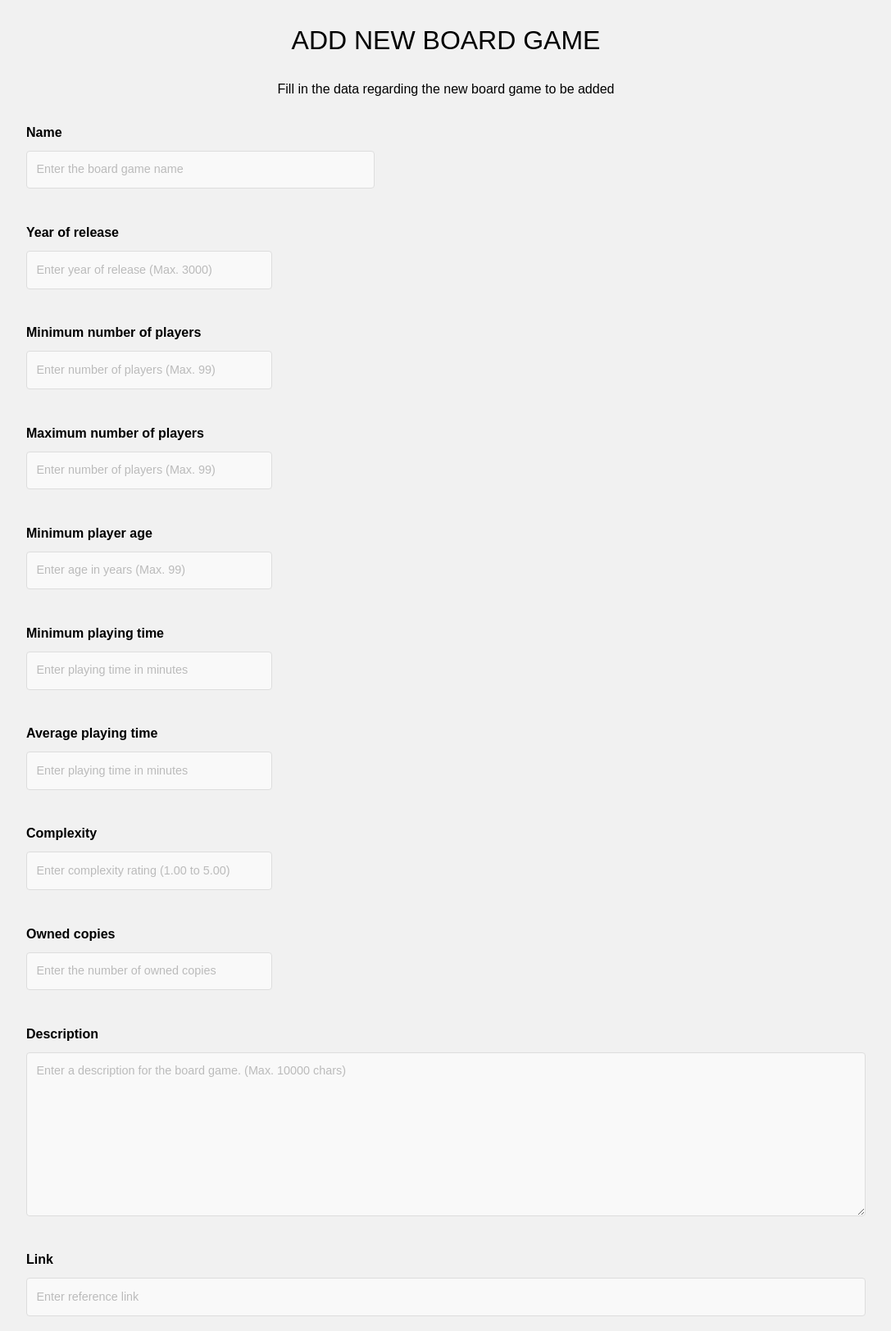
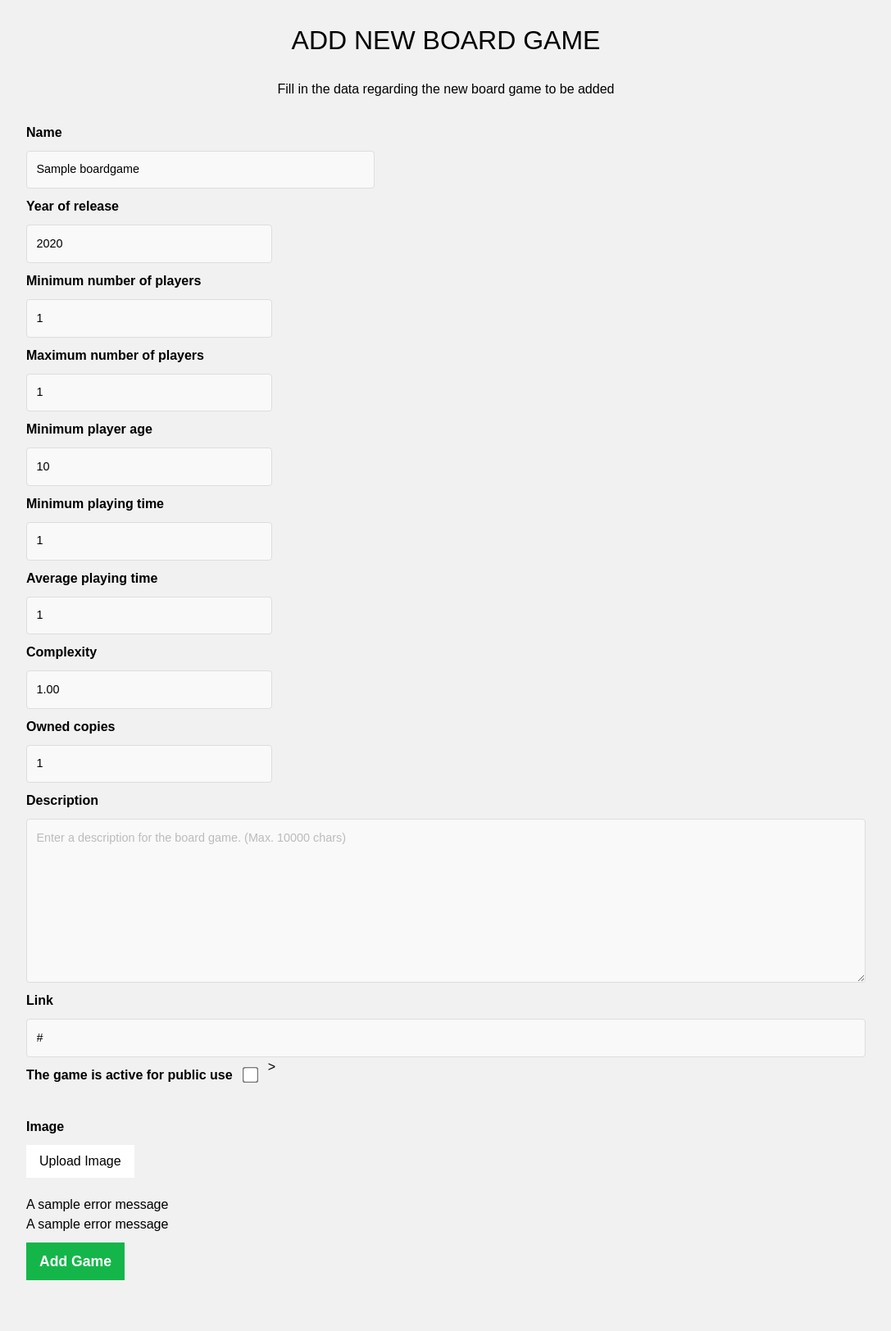
Before and after one commit to pedroagria/DIAM_projecto, a Django app: page /boardgamecafe/editgame/1 in a window 1280 px wide. Shown: the part 296-1920 px from the top of the page at 82% size, without its empty margins (96-1183 px from the left). Run offline with Django 4.2, Linux system fonts and the light colour scheme; tables that the repository leaves empty hold one stand-in row (values such as "Sample post").

Commit message:
Base de dados mais compostinha

```diff
--- a/boardgamecafe/static/boardgamecafe/css/style.css
+++ b/boardgamecafe/static/boardgamecafe/css/style.css
@@ -166,7 +166,7 @@
 /*.w3-pink,.w3-hover-pink:hover{color:#fff!important;background-color:#e91e63!important}*/
 /*.w3-purple,.w3-hover-purple:hover{color:#fff!important;background-color:#9c27b0!important}*/
 /*.w3-deep-purple,.w3-hover-deep-purple:hover{color:#fff!important;background-color:#673ab7!important}*/
-/*.w3-red,.w3-hover-red:hover{color:#fff!important;background-color:#f44336!important}*/
+.w3-red,.w3-hover-red:hover{color:#fff!important;background-color:#f44336!important}
 /*.w3-sand,.w3-hover-sand:hover{color:#000!important;background-color:#fdf5e6!important}*/
 /*.w3-teal,.w3-hover-teal:hover{color:#fff!important;background-color:#009688!important}*/
 /*.w3-yellow,.w3-hover-yellow:hover{color:#000!important;background-color:#ffeb3b!important}*/
@@ -341,26 +341,26 @@
   color: #bbbbbb;
 }
 
-.form_crude_input--error {
-  color: #d50000;
-  background: #fff8f8;
-  border-color: #d50000;
-}
+/*.form_crude_input--error {*/
+/*  color: #d50000;*/
+/*  background: #fff8f8;*/
+/*  border-color: #d50000;*/
+/*}*/
 
-.form_crude_input--error::placeholder {
-  color: #ffbfbf;
-}
+/*.form_crude_input--error::placeholder {*/
+/*  color: #ffbfbf;*/
+/*}*/
 
-.form_crude_error {
-  padding-top: 10px;
-  color: #d50000;
-  font-size: 0.9em;
-  visibility: hidden;
-}
+/*.form_crude_error {*/
+/*  padding-top: 10px;*/
+/*  color: #d50000;*/
+/*  font-size: 0.9em;*/
+/*  visibility: hidden;*/
+/*}*/
 
-.form_crude_input--error + .form__error {
-  visibility: visible;
-}
+/*.form_crude_input--error + .form__error {*/
+/*  visibility: visible;*/
+/*}*/
 
 textarea.form_crude_input {
   /*resize: none;*/
--- a/boardgamecafe/templates/boardgamecafe/managegame.html
+++ b/boardgamecafe/templates/boardgamecafe/managegame.html
@@ -11,67 +11,101 @@
     <h1>ADD NEW BOARD GAME</h1>
     <p> Fill in the data regarding the new board game to be added </p>
 
+    {% if error_message %}
+        <p class="w3-red">{{ error_message }}</p>
+    {% endif %}
+
+    {% if boardgame %}
+    {% endif %}
+
     <form class="form_crude" action="{% url 'boardgamecafe:addgame' %}" method="POST">
         {% csrf_token %}
         <div class="form_crude_item">
             <label for="name" class="form_crude_label">Name</label>
-            <input type="text" maxlength="50" class="form_crude_input" name="name" id="name" placeholder="Enter the board game name" required>
-            <span class="form_crude_error">A sample error message</span>
+            <input type="text" maxlength="50" class="form_crude_input" name="name" id="name" placeholder="Enter the board game name" required
+            {% if boardgame %}
+                value="{{ boardgame.name }}"
+            {% endif %}>
+{#            <span class="form_crude_error">A sample error message</span>#}
         </div>
         <div class="form_crude_item">
             <label for="release_year" class="form_crude_label">Year of release</label>
-            <input type="number" class="form_crude_input form_crude_input--small" name="release_year" id="release_year" max="3000" placeholder="Enter year of release (Max. 3000)" required>
-            <span class="form_crude_error">A sample error message</span>
+            <input type="number" class="form_crude_input form_crude_input--small" name="release_year" id="release_year" max="3000" placeholder="Enter year of release (Max. 3000)" required
+            {% if boardgame %}
+                value="{{ boardgame.release_year }}"
+            {% endif %}>
         </div>
         <div class="form_crude_item">
             <label for="min_players" class="form_crude_label">Minimum number of players</label>
-            <input type="number" class="form_crude_input form_crude_input--small" name="min_players" id="min_players" min="1" max="99" placeholder="Enter number of players (Max. 99)" required>
-            <span class="form_crude_error">A sample error message</span>
+            <input type="number" class="form_crude_input form_crude_input--small" name="min_players" id="min_players" min="1" max="99" placeholder="Enter number of players (Max. 99)" required
+            {% if boardgame %}
+                value="{{ boardgame.min_players }}"
+            {% endif %}>
         </div>
         <div class="form_crude_item">
             <label for="max_players" class="form_crude_label">Maximum number of players</label>
-            <input type="number" class="form_crude_input form_crude_input--small" name="max_players" id="max_players" min="1" max="99" placeholder="Enter number of players (Max. 99)" required>
-            <span class="form_crude_error">A sample error message</span>
+            <input type="number" class="form_crude_input form_crude_input--small" name="max_players" id="max_players" min="1" max="99" placeholder="Enter number of players (Max. 99)" required
+            {% if boardgame %}
+                value="{{ boardgame.max_players }}"
+            {% endif %}>
         </div>
         <div class="form_crude_item">
             <label for="min_age" class="form_crude_label">Minimum player age</label>
-            <input type="number" class="form_crude_input form_crude_input--small" name="min_age" id="min_age" min="0" max="99" placeholder="Enter age in years (Max. 99)" required>
-            <span class="form_crude_error">A sample error message</span>
+            <input type="number" class="form_crude_input form_crude_input--small" name="min_age" id="min_age" min="0" max="99" placeholder="Enter age in years (Max. 99)" required
+            {% if boardgame %}
+                value="{{ boardgame.min_age }}"
+            {% endif %}>
         </div>
         <div class="form_crude_item">
             <label for="min_playing_time" class="form_crude_label">Minimum playing time</label>
-            <input type="number" class="form_crude_input form_crude_input--small" name="min_playing_time" id="min_playing_time" min="1" placeholder="Enter playing time in minutes" required>
-            <span class="form_crude_error">A sample error message</span>
+            <input type="number" class="form_crude_input form_crude_input--small" name="min_playing_time" id="min_playing_time" min="1" placeholder="Enter playing time in minutes" required
+            {% if boardgame %}
+                value="{{ boardgame.min_playing_time }}"
+            {% endif %}>
         </div>
         <div class="form_crude_item">
             <label for="avg_playing_time" class="form_crude_label">Average playing time</label>
-            <input type="number" class="form_crude_input form_crude_input--small" name="avg_playing_time" id="avg_playing_time" min="1" placeholder="Enter playing time in minutes" required>
-            <span class="form_crude_error">A sample error message</span>
+            <input type="number" class="form_crude_input form_crude_input--small" name="avg_playing_time" id="avg_playing_time" min="1" placeholder="Enter playing time in minutes" required
+            {% if boardgame %}
+                value="{{ boardgame.avg_playing_time }}"
+            {% endif %}>
         </div>
         <div class="form_crude_item">
             <label for="complexity" class="form_crude_label">Complexity</label>
-            <input type="number" class="form_crude_input form_crude_input--small" name="complexity" id="complexity" min="1" max="5" step=".01" placeholder="Enter complexity rating (1.00 to 5.00)" required>
-            <span class="form_crude_error">A sample error message</span>
+            <input type="number" class="form_crude_input form_crude_input--small" name="complexity" id="complexity" min="1" max="5" step=".01" placeholder="Enter complexity rating (1.00 to 5.00)" required
+            {% if boardgame %}
+                value="{{ boardgame.complexity }}"
+            {% endif %}>
         </div>
         <div class="form_crude_item">
             <label for="number_of_copies" class="form_crude_label">Owned copies</label>
-            <input type="number" class="form_crude_input form_crude_input--small" name="number_of_copies" id="number_of_copies" min="0" placeholder="Enter the number of owned copies" required>
-            <span class="form_crude_error">A sample error message</span>
+            <input type="number" class="form_crude_input form_crude_input--small" name="number_of_copies" id="number_of_copies" min="0" placeholder="Enter the number of owned copies"
+            {% if boardgame %}
+                value="{{ boardgame.number_of_copies }}"
+            {% endif %}>
         </div>
         <div class="form_crude_item">
             <label for="description" class="form_crude_label">Description</label>
-            <textarea maxlength="10000" class="form_crude_input form_crude_input--big" name="description" id="description" placeholder="Enter a description for the board game. (Max. 10000 chars)" required></textarea>
-            <span class="form_crude_error">A sample error message</span>
+            <textarea maxlength="10000" class="form_crude_input form_crude_input--big" name="description" id="description" placeholder="Enter a description for the board game. (Max. 10000 chars)" required
+            {% if boardgame %}
+                value="{{ boardgame.description }}"
+            {% endif %}></textarea>
         </div>
         <div class="form_crude_item">
             <label for="link" class="form_crude_label">Link</label>
-            <input type="url" class="form_crude_input form_crude_input--big" name="link" id="link" placeholder="Enter reference link" required>
-            <span class="form_crude_error">A sample error message</span>
+            <input type="url" class="form_crude_input form_crude_input--big" name="link" id="link" placeholder="Enter reference link" required
+            {% if boardgame %}
+                value="{{ boardgame.link }}"
+            {% endif %}>
         </div>
         <div class="form_crude_item form_crude_item_checkbox">
             <label for="log_is_active" class="form_crude_label">The game is active for public use</label>
-            <input type="checkbox" name="log_is_active" id="log_is_active">
-            <span class="form_crude_error">A sample error message</span>
+            <input type="checkbox" name="log_is_active" id="log_is_active"
+            {% if boardgame %}
+                {%  if boardgame.log %}
+                    checked
+                {% endif %}>
+            {% endif %}>
         </div>
         <div class="form_crude_item">
             <label for="image" class="form_crude_label">Image</label>
--- a/boardgamecafe/views.py
+++ b/boardgamecafe/views.py
@@ -37,13 +37,13 @@
         boardgame = BoardGame(name=name, release_year=release_year, min_players=min_players, max_players=max_players, min_age=min_age, min_playing_time=min_playing_time, avg_playing_time=avg_playing_time, complexity=complexity, number_of_copies=number_of_copies, description=description, link=link, image=image, log_is_active=log_is_active, log_date_created=timezone.now(), log_date_last_update=timezone.now())
         boardgame.save()
         return HttpResponseRedirect(reverse('boardgamecafe:games'))
-    return HttpResponseRedirect(reverse('boargamecafe:addgame')) # adicionar mensagem de erro?
+    return render(request, 'boardgamecafe/managegame.html', {'error_message': "Error adding new board game. Be sure that all fields are filled correctly."})
+    # return HttpResponseRedirect(reverse('boargamecafe:addgame')) # adicionar mensagem de erro?
 
-# AINDA NAO FUNCIONAL E MAIS PARA REFERENCIA
 def editgame(request, boardgame_id):
     boardgame = get_object_or_404(BoardGame, pk=boardgame_id)
     if not request.method == 'POST':
-        return render(request, 'boardgamecafe/managegame.html')
+        return render(request, 'boardgamecafe/managegame.html', {'boardgame': boardgame,})
     name = request.POST.get('name')
     release_year = request.POST.get('release_year')
     min_players = request.POST.get('min_players')
@@ -76,8 +76,8 @@
         log_is_active = log_is_active
         log_date_last_update = timezone.now()
         boardgame.save()
-        return HttpResponseRedirect(reverse('boardgamecafe:managegames'))
-    return HttpResponseRedirect(reverse('boargamecafe:addeditgame'))  # adicionar mensagem de erro?
+        return HttpResponseRedirect(reverse('boardgamecafe:mgames'))
+    return HttpResponseRedirect(reverse('boargamecafe:editgame'))  # adicionar mensagem de erro?
 
 def tempband(request):
     return render(request, 'boardgamecafe/tempband.html')
```
Also changed, not shown: boardgamecafe/models.py (+46 -46 lines), boardgamecafe/migrations/0001_initial.py (deleted), db.sqlite3 (deleted).
